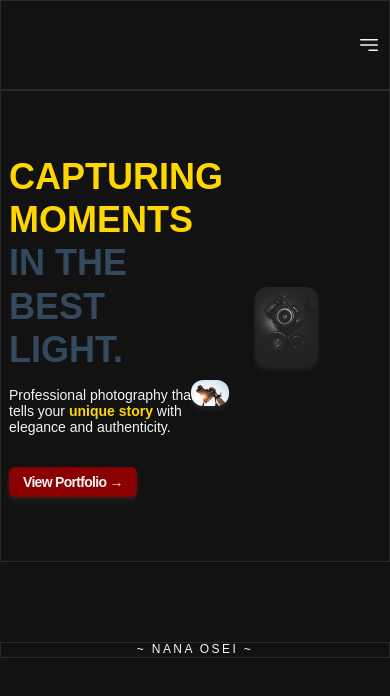
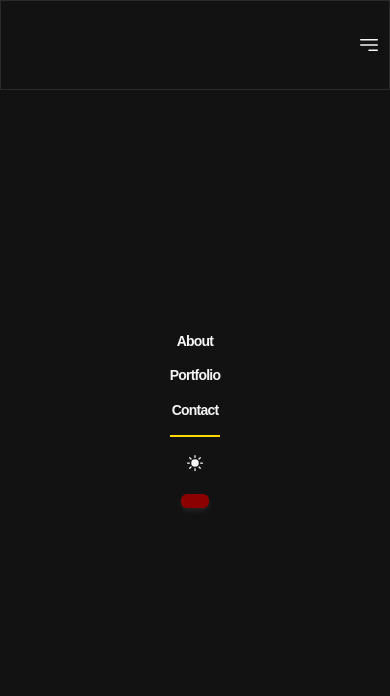
Before and after one commit to NanaOseiYaw/porfolio, a website built with Vite: page index.html in a window 390 px wide. Both pictures are taken after a click on the button 369 px from the left and 45 px from the top of the page. Built offline with nearby package versions, Linux system fonts and the light colour scheme; a web font is replaced by a local one.

Commit message:
bezig met toggle dark and light mode and mobile nav

```diff
--- a/index.html
+++ b/index.html
@@ -7,7 +7,7 @@
     <link href="https://api.fontshare.com/v2/css?f[]=general-sans@400,500,600,700&display=swap" rel="stylesheet">
     <title>Porfolio</title>
   </head>
-  <body>
+  <body class="">
     <header class="header container">
       <nav>
         <ul class="header__menu">
@@ -32,7 +32,7 @@
             </button>
           </li>
         </ul>
-        <button class="header__bars">
+        <button id="theme-toggle" class="header__bars">
           <svg xmlns="http://www.w3.org/2000/svg" viewBox="0 0 24 24" fill="currentColor">
           <path fill-rule="evenodd" d="M3 6.75A.75.75 0 0 1 3.75 6h16.5a.75.75 0 0 1 0 1.5H3.75A.75.75 0 0 1 3 6.75ZM3 12a.75.75 0 0 1 .75-.75h16.5a.75.75 0 0 1 0 1.5H3.75A.75.75 0 0 1 3 12Zm8.25 5.25a.75.75 0 0 1 .75-.75h8.25a.75.75 0 0 1 0 1.5H12a.75.75 0 0 1-.75-.75Z" clip-rule="evenodd" />
           </svg>
@@ -40,6 +40,32 @@
       </nav>
     </header>
     <!-- Mobile Navigation -->
+     <div class="mobile-nav">
+        <nav>
+          <ul class="mobile-nav__menu">
+             <li>
+              <a class="mobile-nav__link" href="#about">About</a>
+             </li>
+             <li>
+              <a class="mobile-nav__link" href="#portfolio">Portfolio</a>
+             </li>
+             <li>
+              <a class="mobile-nav__link" href="#contact">Contact</a>
+             </li>
+             <li class="mobile-nav__link-line"></li>
+             <li>
+              <button id="theme-toggle" class="mobile-nav__sun">
+               <svg xmlns="http://www.w3.org/2000/svg" viewBox="0 0 24 24" fill="currentColor">
+                <path d="M12 2.25a.75.75 0 0 1 .75.75v2.25a.75.75 0 0 1-1.5 0V3a.75.75 0 0 1 .75-.75ZM7.5 12a4.5 4.5 0 1 1 9 0 4.5 4.5 0 0 1-9 0ZM18.894 6.166a.75.75 0 0 0-1.06-1.06l-1.591 1.59a.75.75 0 1 0 1.06 1.061l1.591-1.59ZM21.75 12a.75.75 0 0 1-.75.75h-2.25a.75.75 0 0 1 0-1.5H21a.75.75 0 0 1 .75.75ZM17.834 18.894a.75.75 0 0 0 1.06-1.06l-1.59-1.591a.75.75 0 1 0-1.061 1.06l1.59 1.591ZM12 18a.75.75 0 0 1 .75.75V21a.75.75 0 0 1-1.5 0v-2.25A.75.75 0 0 1 12 18ZM7.758 17.303a.75.75 0 0 0-1.061-1.06l-1.591 1.59a.75.75 0 0 0 1.06 1.061l1.591-1.59ZM6 12a.75.75 0 0 1-.75.75H3a.75.75 0 0 1 0-1.5h2.25A.75.75 0 0 1 6 12ZM6.697 7.757a.75.75 0 0 0 1.06-1.06l-1.59-1.591a.75.75 0 0 0-1.061 1.06l1.59 1.591Z" />
+                </svg>
+            </button>
+             </li>
+             <li>
+              <a class="mobile-nav__btn btn" href="#"></a>
+             </li>
+          </ul>
+        </nav>
+     </div>
      <!-- End of mobile navigation -->
     <main>
     <section class="hero container">
--- a/src/main.js
+++ b/src/main.js
@@ -3,4 +3,9 @@ import '../styles/style.css'
 import '../styles/components/header.css'
 import '../styles/components/hero.css'
 import '../styles/components/footer.css'
+import '../styles/components/mobile-nav.css'
 import '../styles/utils.css'
+
+import mobileNav from './utils/mobile-nav.js';
+
+mobileNav();
--- /dev/null
+++ b/src/utils/dark-mode.js
@@ -0,0 +1 @@
+const themeToggleBtns = document.querySelectorAll('theme-toggle');
--- /dev/null
+++ b/src/utils/mobile-nav.js
@@ -0,0 +1,31 @@
+const  mobileNav = () => {
+const headerBtn = document.querySelector('.header__bars');
+const mobileNav = document.querySelector('.mobile-nav');
+const mobileLinks = document.querySelectorAll('.mobile-nav__link');
+
+// State
+let isMobileNavOpen = false;
+
+
+headerBtn.addEventListener('click', () => {
+    isMobileNavOpen = !isMobileNavOpen;
+    if(isMobileNavOpen) {
+    mobileNav.style.display = 'flex';
+    document.body.style.overflowY = 'hidden';
+    }
+    else {
+    mobileNav.style.display = 'none';
+    document.body.style.overflowY = 'auto';
+    }
+});
+
+mobileLinks.forEach(link => {
+    link.addEventListener('click', () => {
+        isMobileNavOpen = false;
+        mobileNav.style.display = 'none';
+        document.body.style.overflowY = 'auto';
+    });
+});
+};
+
+export default mobileNav;
--- a/styles/components/header.css
+++ b/styles/components/header.css
@@ -4,6 +4,8 @@
     align-items: center;
     padding-top: 2rem;
     padding-bottom: 2rem;
+    position: relative;
+    z-index: 9999;
 }
 
 .header__menu{
--- /dev/null
+++ b/styles/components/mobile-nav.css
@@ -0,0 +1,49 @@
+.mobile-nav{
+    position: absolute;
+    top: 0;
+    left: 0;
+    z-index: 999;
+    width: 100%;
+    height: 100%;
+    background-color: var(--clr-background-dark);
+    display: none;
+    justify-content: center;
+    align-items: center;
+    text-align: center;
+}
+
+.mobile-nav__menu{
+    list-style: none;
+    padding: 0;
+    display: flex;
+    flex-direction: column;
+    justify-content: center;
+    gap: 1rem;
+}
+
+.mobile-nav__link{
+    font-size: var(--size-sm);
+    text-decoration: none;
+    font-weight: 600;
+    color: var(--clr-text-dark);
+    letter-spacing: -0.05rem;
+    transition: color 0.3s;
+}
+
+.mobile-nav__link:hover{
+    color: var(--clr-accent-dark);
+}
+
+.mobile-nav__link-line{
+    border: 1px solid var(--clr-secondary-dark);
+    padding-right: 1.5em;
+}
+
+.mobile-nav__sun{
+    width: var(--size-xl);
+    height: var(--size-xl);
+}
+
+.mobile-nav__btn{
+    font-size: var(--size-sm);
+}
--- a/styles/style.css
+++ b/styles/style.css
@@ -49,6 +49,22 @@
   --size-10xl: 10rem;
 }
 
+.light-mode{
+    /* light mode */
+  --clr-primary-dark: #2C3E50;
+  --clr-secondary-dark: #D4AF37;
+  --clr-background-dark: #FFFFFF;
+  --clr-text-dark: #1C1C1C;
+  --clr-accent-dark: #800020;
+  --clr-border-dark: #E0E0E0;
+  --shadow-dark: 0 4px 6px rgba(0, 0, 0, 0.1),
+                0 2px 4px rgba(0, 0, 0, 0.06);
+  --shadow-dark-hover: 0 6px 10px rgba(0, 0, 0, 0.15),
+                      0 3px 6px rgba(0, 0, 0, 0.10);
+  --shadow-dark-active: 0 2px 4px rgba(0, 0, 0, 0.12),
+                       0 1px 2px rgba(0, 0, 0, 0.08);
+}
+
 *{
     margin: 0;
     padding: 0;
@@ -57,6 +73,10 @@
 
 html{
     scroll-behavior: smooth;
+}
+
+.light-mode{
+
 }
 
 body{
```
